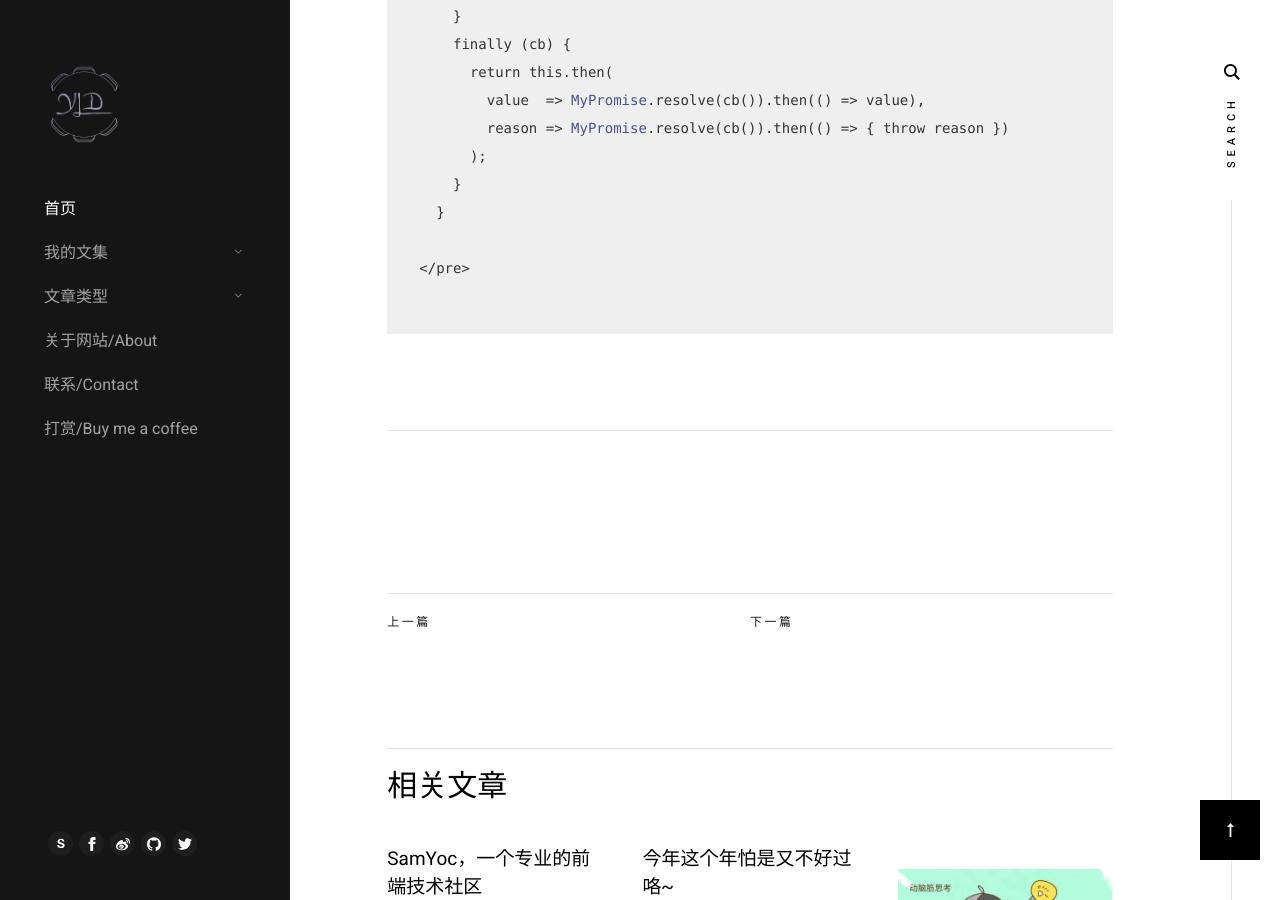
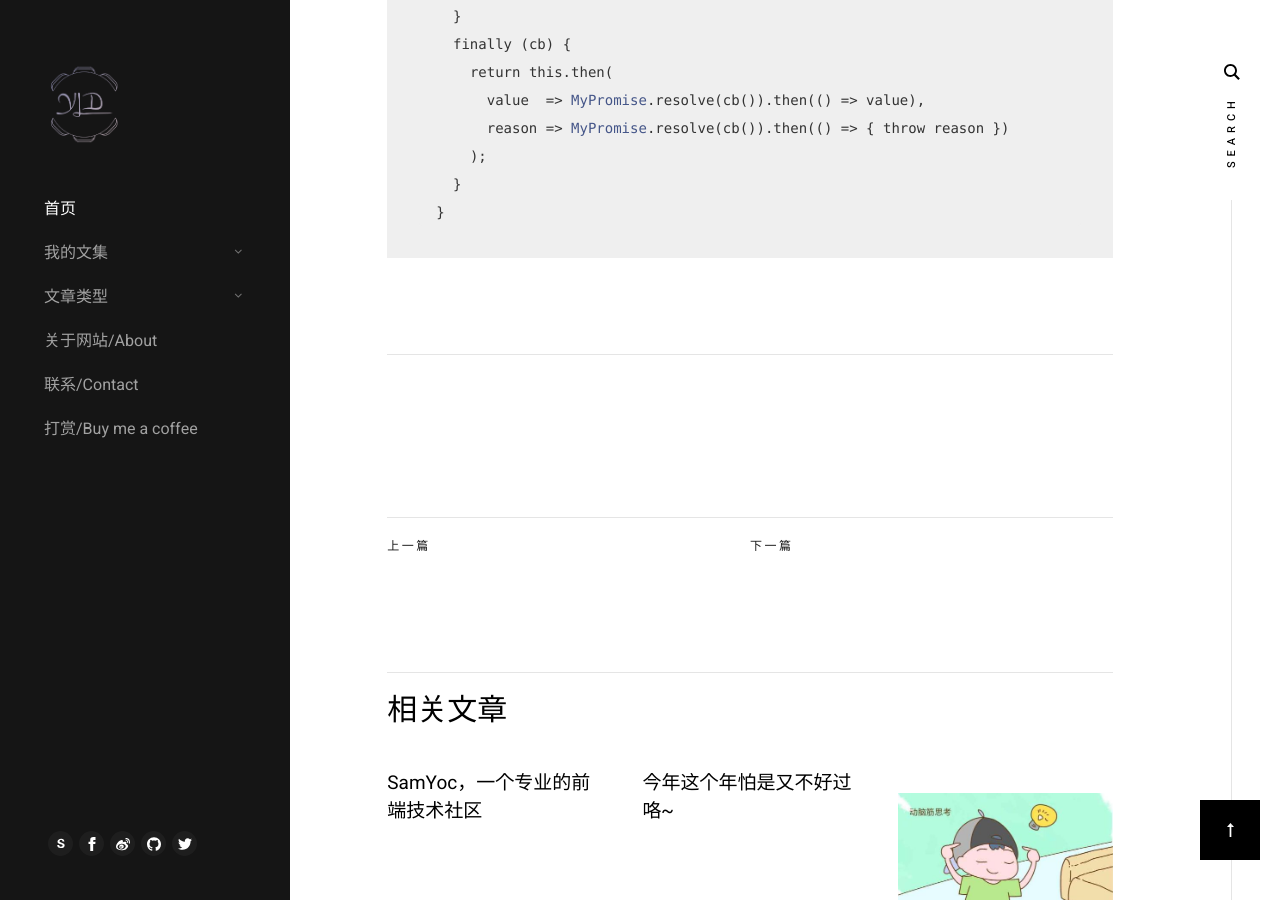
Before and after one commit to aiyld/yldblog, a Jekyll site: the page built from _posts/2019-11-18-promise.md, in a window 1280 px wide and 900 px high, scrolled down 6367 px. Built offline with Jekyll 4.4.1, drawn with Linux system fonts in a browser that asks for light colours; a script that is not in the unit is left out; comment, search, counter and statistics services are not loaded.

Commit message:
modify article

```diff
--- a/_posts/2019-11-18-promise.md
+++ b/_posts/2019-11-18-promise.md
@@ -223,4 +223,4 @@ tag: article
     }
   }
 
-</pre></code>
+</code></pre>
```
